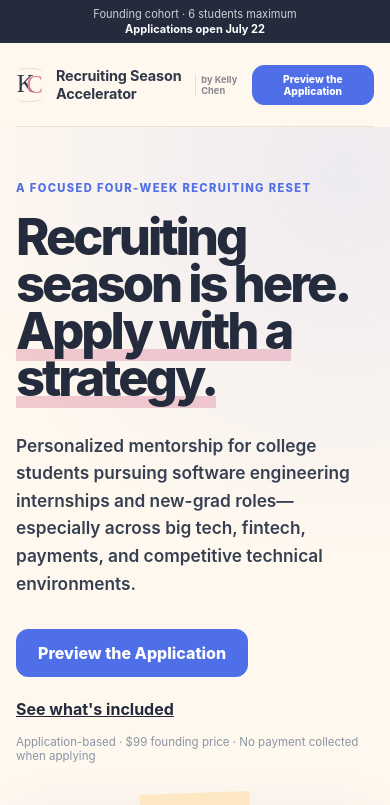
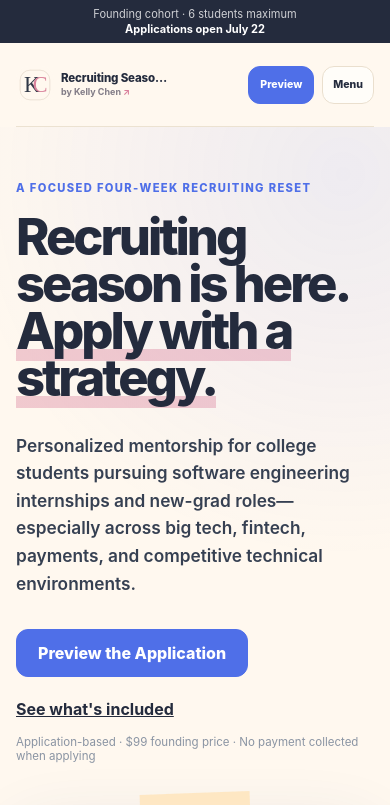
Before and after one commit to kelly0921/recruiting-season-accelerator-application, a React (Vite) app: page / in a window 390 px wide. Shown: the top 805 px of the page. Built offline with nearby package versions, Linux system fonts and the light colour scheme.

Commit message:
Redesign accelerator navigation

```diff
--- a/src/siteChrome.jsx
+++ b/src/siteChrome.jsx
@@ -6,15 +6,24 @@ export function ProgramHeader({ compact = false, applicationPage = false }) {
   const headerAction = applicationPage
     ? { label: 'Back to Program', href: '/' }
     : action;
+  const shortActionLabel = applicationPage
+    ? 'Program'
+    : action.label === 'Apply for the Founding Cohort'
+      ? 'Apply now'
+      : action.label === 'Preview the Application'
+        ? 'Preview'
+        : 'Closed';
 
   return (
     <header className={compact ? 'site-header compact' : 'site-header'}>
       <div className="brand-lockup">
-        <a className="brand" href="/" aria-label={`${program.name} home`}>
+        <a className="brand brand-mark-link" href="/" aria-label={`${program.name} home`}>
           <span><img src="/kelly-logo.svg" alt="" /></span>
-          <strong>{program.name}</strong>
         </a>
-        <a className="brand-by" href={program.portfolioUrl}>by Kelly Chen</a>
+        <div className="brand-copy">
+          <a className="program-name" href="/">{program.name}</a>
+          <a className="brand-by" href={program.portfolioUrl}>by Kelly Chen <span aria-hidden="true">↗</span></a>
+        </div>
       </div>
       <nav className="program-nav" aria-label="Program navigation">
         <a href="/#fit">Who it&apos;s for</a>
@@ -22,7 +31,21 @@ export function ProgramHeader({ compact = false, applicationPage = false }) {
         <a href="/#timeline">Timeline</a>
         <a href="/faq">FAQ</a>
       </nav>
-      <a className="header-cta" href={headerAction.href}>{headerAction.label}</a>
+      <div className="header-actions">
+        <a className="header-cta" href={headerAction.href}>
+          <span className="cta-full">{headerAction.label}</span>
+          <span className="cta-short">{shortActionLabel}</span>
+        </a>
+        <details className="mobile-nav">
+          <summary>Menu</summary>
+          <nav aria-label="Mobile program navigation">
+            <a href="/#fit">Who it&apos;s for</a>
+            <a href="/#program">Program</a>
+            <a href="/#timeline">Timeline</a>
+            <a href="/faq">FAQ</a>
+          </nav>
+        </details>
+      </div>
     </header>
   );
 }
--- a/src/styles.css
+++ b/src/styles.css
@@ -3003,3 +3003,213 @@ body {
     line-height: 1.06;
   }
 }
+
+/* Cleaner program navigation with a compact mobile menu. */
+.program-site .site-header,
+.application-page .site-header {
+  gap: 24px;
+}
+
+.brand-lockup {
+  flex: 0 1 auto;
+  gap: 10px;
+  min-width: 0;
+}
+
+.brand-mark-link {
+  flex: 0 0 auto;
+}
+
+.brand-copy {
+  display: grid;
+  min-width: 0;
+  gap: 2px;
+}
+
+.program-name {
+  overflow: hidden;
+  color: var(--navy);
+  font-size: 0.86rem;
+  font-weight: 820;
+  letter-spacing: -0.015em;
+  line-height: 1.15;
+  text-decoration: none;
+  text-overflow: ellipsis;
+  white-space: nowrap;
+}
+
+.brand-by {
+  border-left: 0;
+  padding-left: 0;
+  color: #817b86;
+  font-size: 0.64rem;
+  line-height: 1.2;
+}
+
+.brand-by span {
+  color: var(--rose);
+}
+
+.program-nav {
+  gap: 2px;
+  border: 1px solid rgba(234, 223, 206, 0.92);
+  border-radius: 999px;
+  background: rgba(255, 253, 249, 0.86);
+  box-shadow: 0 7px 20px rgba(48, 55, 72, 0.05);
+  padding: 5px;
+}
+
+.program-nav a {
+  border-radius: 999px;
+  padding: 8px 11px;
+  transition: background 160ms ease, color 160ms ease;
+}
+
+.program-nav a:hover,
+.program-nav a:focus-visible {
+  background: var(--sky);
+}
+
+.header-actions {
+  display: flex;
+  flex: 0 0 auto;
+  align-items: center;
+  gap: 8px;
+}
+
+.header-cta {
+  min-height: 42px;
+  border-radius: 12px;
+  padding: 0 17px;
+  white-space: nowrap;
+}
+
+.cta-short,
+.mobile-nav {
+  display: none;
+}
+
+@media (max-width: 920px) {
+  .program-site .site-header,
+  .application-page .site-header {
+    gap: 14px;
+  }
+
+  .program-nav {
+    display: none;
+  }
+
+  .mobile-nav {
+    position: relative;
+    display: block;
+  }
+
+  .mobile-nav summary {
+    display: grid;
+    min-height: 42px;
+    place-items: center;
+    border: 1px solid var(--line);
+    border-radius: 12px;
+    background: var(--paper);
+    color: var(--navy);
+    padding: 0 13px;
+    cursor: pointer;
+    font-size: 0.72rem;
+    font-weight: 800;
+    list-style: none;
+  }
+
+  .mobile-nav summary::-webkit-details-marker {
+    display: none;
+  }
+
+  .mobile-nav[open] summary {
+    border-color: rgba(79, 111, 232, 0.34);
+    background: var(--sky);
+  }
+
+  .mobile-nav nav {
+    position: absolute;
+    top: calc(100% + 10px);
+    right: 0;
+    z-index: 30;
+    display: grid;
+    width: 220px;
+    overflow: hidden;
+    border: 1px solid var(--line);
+    border-radius: 16px;
+    background: var(--paper);
+    box-shadow: 0 18px 44px rgba(48, 55, 72, 0.16);
+    padding: 7px;
+  }
+
+  .mobile-nav nav a {
+    border-radius: 10px;
+    color: var(--navy);
+    padding: 11px 12px;
+    font-size: 0.8rem;
+    font-weight: 760;
+    text-decoration: none;
+  }
+
+  .mobile-nav nav a:hover,
+  .mobile-nav nav a:focus-visible {
+    background: var(--sky);
+    color: var(--blue);
+  }
+}
+
+@media (max-width: 620px) {
+  .program-site .site-header,
+  .application-page .site-header {
+    gap: 8px;
+  }
+
+  .brand-lockup {
+    gap: 7px;
+  }
+
+  .brand > span {
+    width: 38px;
+    height: 38px;
+  }
+
+  .program-name {
+    max-width: 150px;
+    font-size: 0.72rem;
+  }
+
+  .brand-by {
+    font-size: 0.56rem;
+  }
+
+  .header-cta {
+    min-height: 38px;
+    padding: 0 11px;
+    font-size: 0.66rem;
+  }
+
+  .cta-full {
+    display: none;
+  }
+
+  .cta-short {
+    display: inline;
+  }
+
+  .mobile-nav summary {
+    min-height: 38px;
+    padding: 0 10px;
+    font-size: 0.66rem;
+  }
+}
+
+@media (max-width: 430px) {
+  .program-name {
+    max-width: 112px;
+  }
+
+  .brand-by {
+    max-width: 110px;
+  }
+}
```
